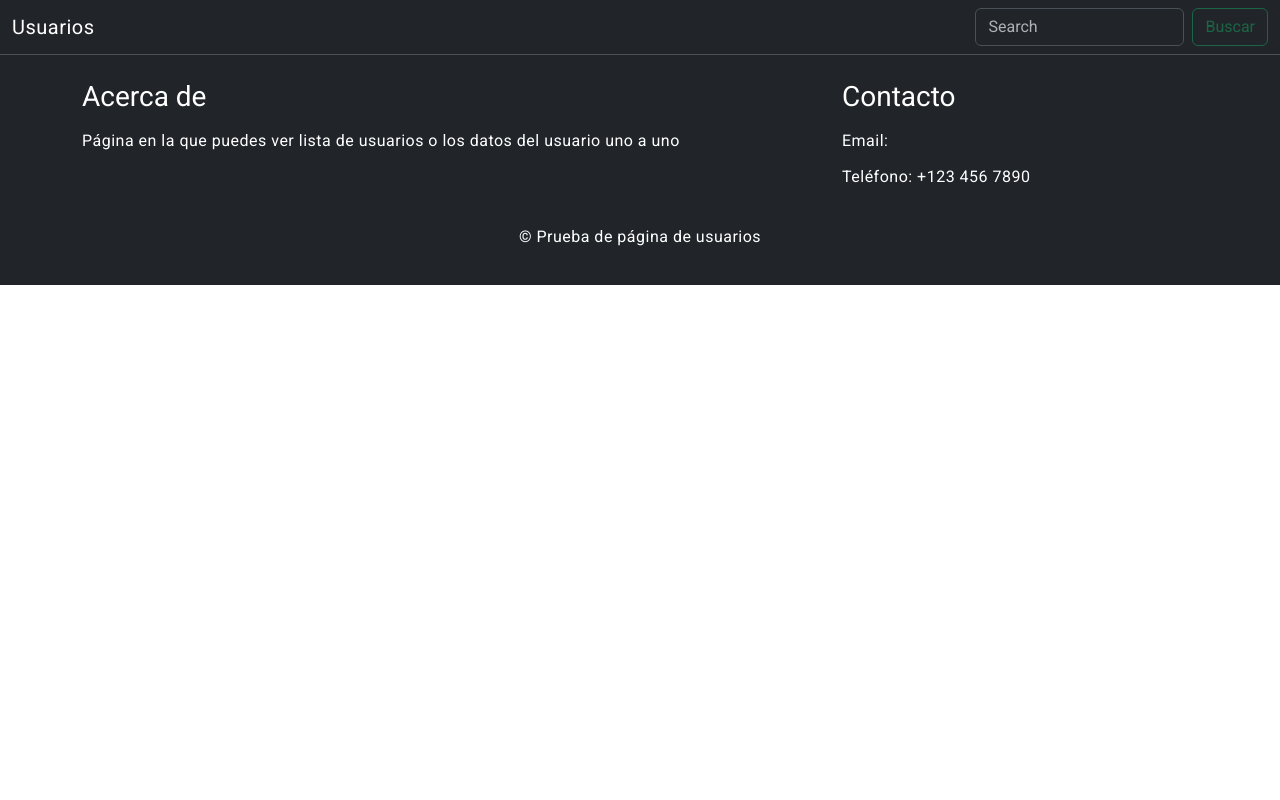
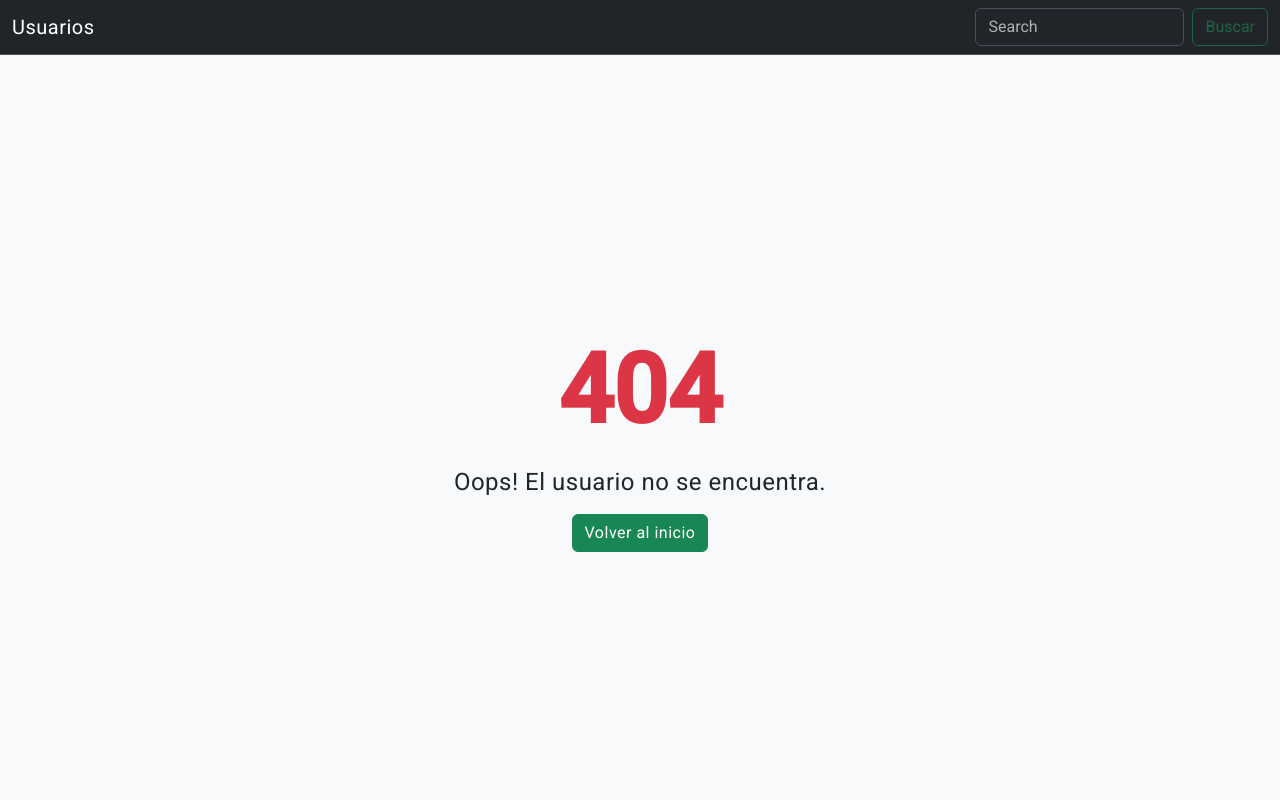
Before and after one commit to aroamorodi/pruebaAngular, an Angular app: page /error in a window 1280 px wide. Before the commit this address led to /. Shown: the top 800 px of the page. Built offline with nearby package versions, Linux system fonts and the light colour scheme.

Commit message:
Creado componente de errores

```diff
--- a/src/app/app.routes.ts
+++ b/src/app/app.routes.ts
@@ -9,6 +9,10 @@ export const routes: Routes = [ {
   loadComponent: () => import('../components/Usuario/Usuario.component').then(m => m.UsuarioComponent)
 },
 {
+  path: 'error',
+  loadComponent: () => import('../components/Errores/Errores.component').then(m => m.ErroresComponent)
+},
+{
   path: '',
   redirectTo: '/home',
   pathMatch: 'full'
--- /dev/null
+++ b/src/components/Errores/Errores.component.css
@@ -0,0 +1,22 @@
+:host {
+  display: flex;
+  align-items: center;
+  justify-content: center;
+  height: 100vh;
+  background-color: #f8f9fa;
+}
+.error-container {
+  text-align: center;
+}
+.error-code {
+  font-size: 6rem;
+  font-weight: bold;
+  color: #dc3545;
+}
+.error-message {
+  font-size: 1.5rem;
+  margin-bottom: 20px;
+}
+.home-btn {
+  margin-top: 20px;
+}
--- /dev/null
+++ b/src/components/Errores/Errores.component.html
@@ -0,0 +1,7 @@
+<div class="error-container">
+    <h1 class="error-code">404</h1>
+    <p class="error-message">Oops! El usuario no se encuentra.</p>
+    <a href="/" class="btn btn-success"
+        [routerLink]="['/home']"
+    >Volver al inicio</a>
+</div>
--- /dev/null
+++ b/src/components/Errores/Errores.component.ts
@@ -0,0 +1,16 @@
+import { CommonModule } from '@angular/common';
+import { ChangeDetectionStrategy, Component } from '@angular/core';
+import { RouterModule } from '@angular/router';
+
+@Component({
+  selector: 'app-errores',
+  standalone: true,
+  imports: [
+    CommonModule,
+    RouterModule
+  ],
+  templateUrl: './Errores.component.html',
+  styleUrl: './Errores.component.css',
+  changeDetection: ChangeDetectionStrategy.OnPush,
+})
+export class ErroresComponent { }
--- a/src/components/Usuario/Usuario.component.ts
+++ b/src/components/Usuario/Usuario.component.ts
@@ -33,7 +33,7 @@ export class UsuarioComponent implements OnInit {
         .pipe(
           switchMap(({ id }) => this.gitService.searchUserById(id)) //tomar los params
         ).subscribe((user?: User) => {
-          if (!user) return this.router.navigate(['/home']);
+          if (!user) return this.router.navigate(['/error']);
           this.user = user;
           return
         })
```
